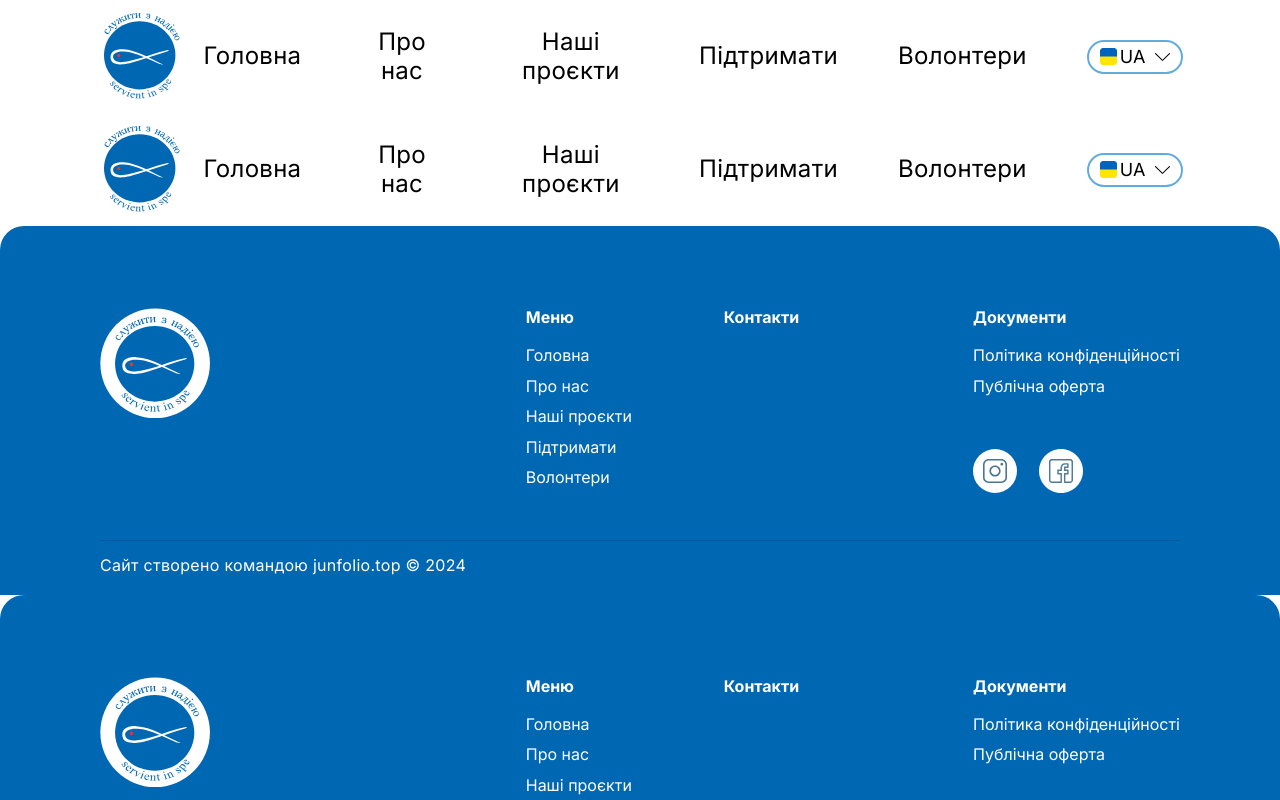
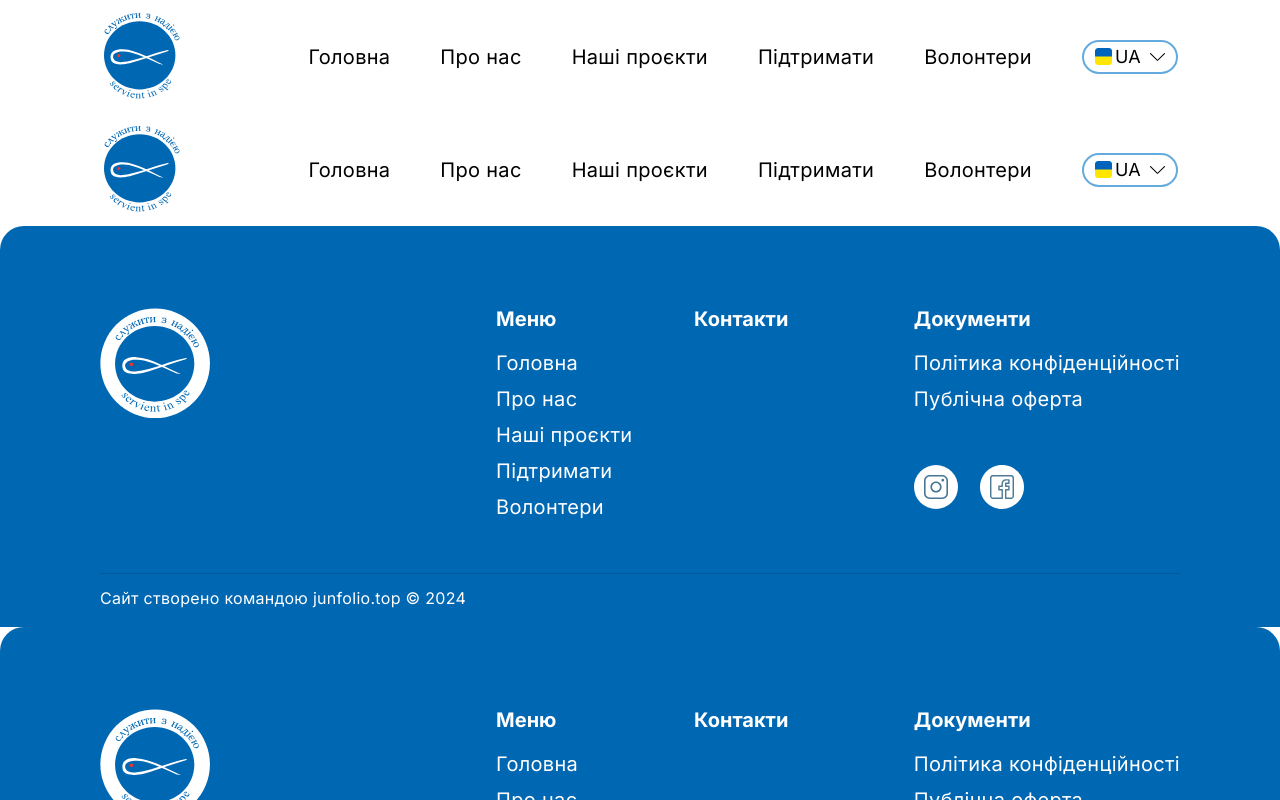
Before and after one commit to PopovYehor/conf-init, a Next.js app: page /layout in a window 1280 px wide. Shown: the top 800 px of the page. Built offline with nearby package versions, Linux system fonts and the light colour scheme; no server answers.

Commit message:
header and footer fix

```diff
--- a/src/components/Footer/Footer.tsx
+++ b/src/components/Footer/Footer.tsx
@@ -77,7 +77,7 @@ export default function Footer() {
               <p>{languages[languageSelected].menu}</p>
               {nav.map((item: IHeaderNavigation)=>{
                 return(
-                    <>{router.asPath != item.link &&<Link key={item.link} href={item.link} onClick={()=>dispatch(CHANGE_PAGE(item.link))}>{item.text}</Link>}</>
+                    <Link key={item.link} href={item.link} onClick={()=>dispatch(CHANGE_PAGE(item.link))}>{item.text}</Link>
                 )
               })}
             </div>
--- a/src/components/Footer/footer.module.scss
+++ b/src/components/Footer/footer.module.scss
@@ -39,13 +39,22 @@
               flex-direction: column;
               color: $color_white_background;
                   p {
+                      font-size: 20px;
                       font-weight: $font_weight_bold;
                       margin-top: 0;
                       margin-bottom: 20px;
+                      cursor: default;
                   }
                   a {
-                      margin-bottom: 12px;
-                      color: $color_white_background;
+                    @media screen and (min-width: 769px){
+                      @include t2;
+                      margin-bottom: 12px !important;
+                    }
+                    @media screen and (max-width: 768px){
+                      @include t4;
+                      margin-bottom: 8px !important;
+                    }
+                      color: $color_white_background !important;
                       text-decoration: none;
 
                       &:hover {
@@ -59,14 +68,26 @@
               flex-direction: column;
               width: 180px;
                   p {
+                      font-size: 20px;
                       font-weight: $font_weight_bold;
                       margin-top: 0;
                       margin-bottom: 20px;
                       color: $color_white_background;
+                      cursor: default;
                   }
                   span, a {
-                      margin-bottom: 12px;
-                      color: $color_white_background;
+                    @media screen and (min-width: 769px){
+                      @include t2;
+                      margin-bottom: 12px !important;
+                    }
+                    @media screen and (max-width: 768px){
+                      @include t4;
+                      margin-bottom: 8px !important;
+                    }
+                      color: $color_white_background !important;
+                  }
+                  span{
+                    cursor: default;
                   }
                   a {
                       text-decoration: none;
@@ -82,18 +103,27 @@
         display: flex;
         flex-direction: column;
         p {
+            font-size: 20px;
             font-weight: $font_weight_bold;
             margin-top: 0;
             margin-bottom: 20px;
             color: $color_white_background;
+            cursor: default;
         }
 
           &:first-child {
               margin-bottom: 12px;
           }
           a {
-              margin-bottom: 12px;
-              color: $color_white_background;
+            @media screen and (min-width: 769px){
+              @include t2;
+              margin-bottom: 12px !important;
+            }
+            @media screen and (max-width: 768px){
+              @include t4;
+              margin-bottom: 8px !important;
+            }
+              color: $color_white_background !important;
               text-decoration: none;
 
               &:hover {
@@ -181,7 +211,9 @@
       .top_part{
         flex-direction: column;
         align-items: center;
-
+        a{
+          @include t4;
+        }
           .wrapper_logos {
             display: none;
           }
--- a/src/components/header/header-desctop/header-desctop.tsx
+++ b/src/components/header/header-desctop/header-desctop.tsx
@@ -25,7 +25,7 @@ export function HeaderDesctop({nav}: IHeaderProps){
                 <div className={styles.header_nav}>
                     {nav.map((item: IHeaderNavigation)=>{
                         return(
-                            <>{router.asPath != item.link &&<Link key={item.link} href={item.link} onClick={()=>dispatch(CHANGE_PAGE(item.link))}>{item.text}</Link>}</>
+                            <Link key={item.link} href={item.link} onClick={()=>dispatch(CHANGE_PAGE(item.link))}>{item.text}</Link>
                         )
                     })}
                 </div>
--- a/src/components/header/header-mobile/header-mobile.tsx
+++ b/src/components/header/header-mobile/header-mobile.tsx
@@ -33,8 +33,6 @@ export function HeaderMobile({nav}: IHeaderProps){
                 <nav className={styles.header_nav}>
                     {nav.map((item)=>{
                         return(
-                        <>
-                        {router.asPath != item.link &&
                             <Link
                                 key={item.link}
                                 href={item.link}
@@ -44,8 +42,6 @@ export function HeaderMobile({nav}: IHeaderProps){
                                     }}>
                                 {item.text}
                             </Link>
-                        }
-                        </>
                         )}
                     )}
                 </nav>
--- a/src/components/header/header.module.scss
+++ b/src/components/header/header.module.scss
@@ -1,17 +1,17 @@
 @import "../../styles/var.scss";
 @media screen and (min-width: 1440px) {
     .nav_wrap{
-    gap: 80px;
+    gap: 64px;
     .header_nav{
-        gap: 80px;
+        gap: 64px;
     }
     }
 }
 @media screen and (max-width: 1439px) and (min-width: 1240px) {
     .nav_wrap{
-    gap: 60px;
+    gap: 50px;
     .header_nav{
-        gap: 60px;
+        gap: 50px;
     }
     }
 }
@@ -76,13 +76,13 @@
                     align-items: center;
                     a{
                         @media screen and (min-width: 1240px){
-                            @include h4;
+                            @include t2;
                         }
                         @media screen and (max-width: 1239px) and (min-width: 1024px){
                             @include t2;
                         }
                         @media screen and (max-width: 1023px) and (min-width: 900px){
-                            @include t3;
+                            @include t4;
                         }
                         @media screen and (max-width: 899px) and (min-width: 769px){
                             @include t5;
@@ -92,22 +92,10 @@
                         text-align: center;
                     }
                     a:hover{
-                        @media screen and (min-width: 1023px){
-                            @include h4;
-                        }
-                        @media screen and (max-width: 1023px) and (min-width: 769px){
-                            @include t2;
-                        }
                         color: $color_blue_hover !important;
                         text-decoration: underline !important;
                     }
                     a:active{
-                        @media screen and (min-width: 1023px){
-                            @include h4;
-                        }
-                        @media screen and (max-width: 1023px) and (min-width: 769px){
-                            @include t2;
-                        }
                         color: $color_blue_hover;
                         text-decoration: underline !important;
                     }
@@ -182,11 +170,11 @@
                 position: relative;
                 display: none;
                 flex-direction: column;
-                gap: 15px;
+                gap: 20px;
                 margin-top: 140px;
                 padding-right: 20px;
                 a{
-                    @include h3;
+                    @include h4;
                     text-decoration: none;
                     color: $color_text_black;
                     &:hover{
```
